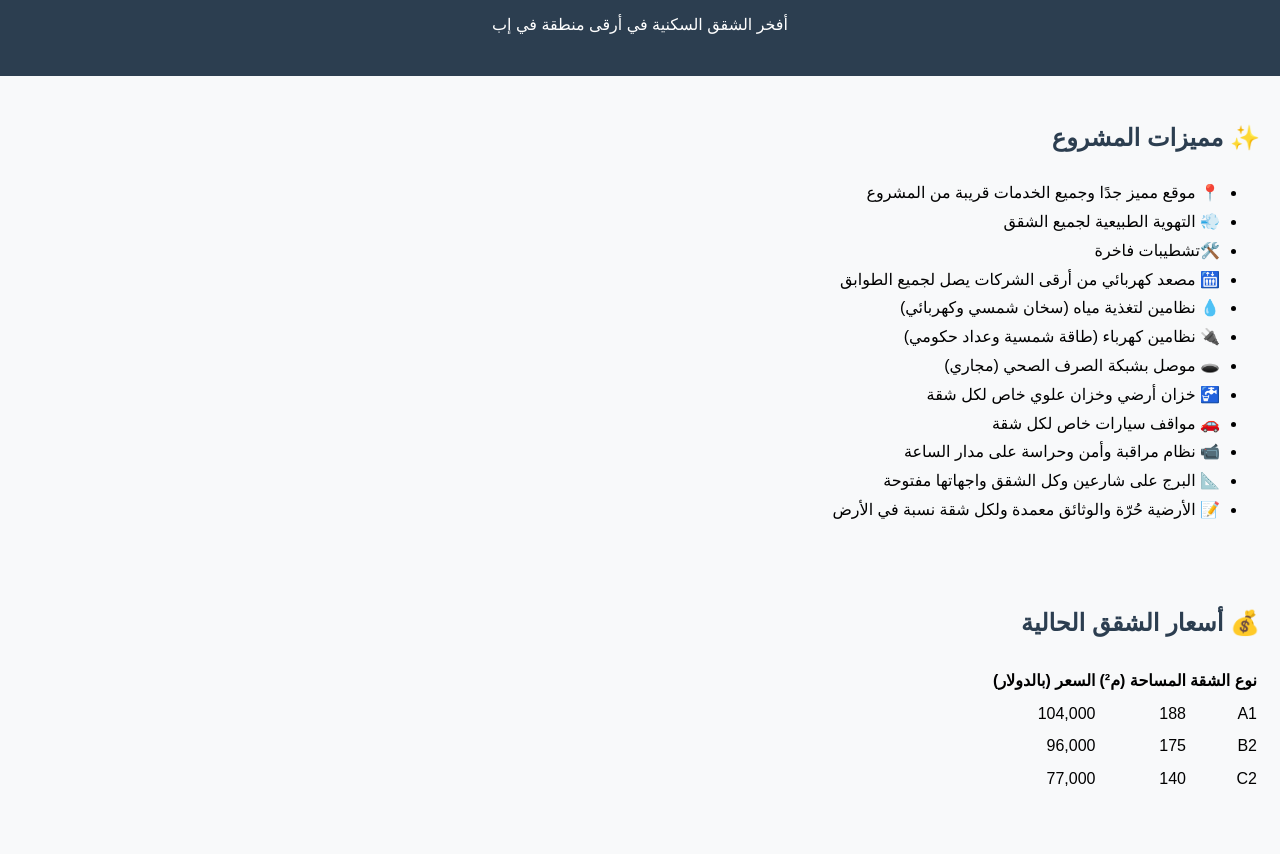
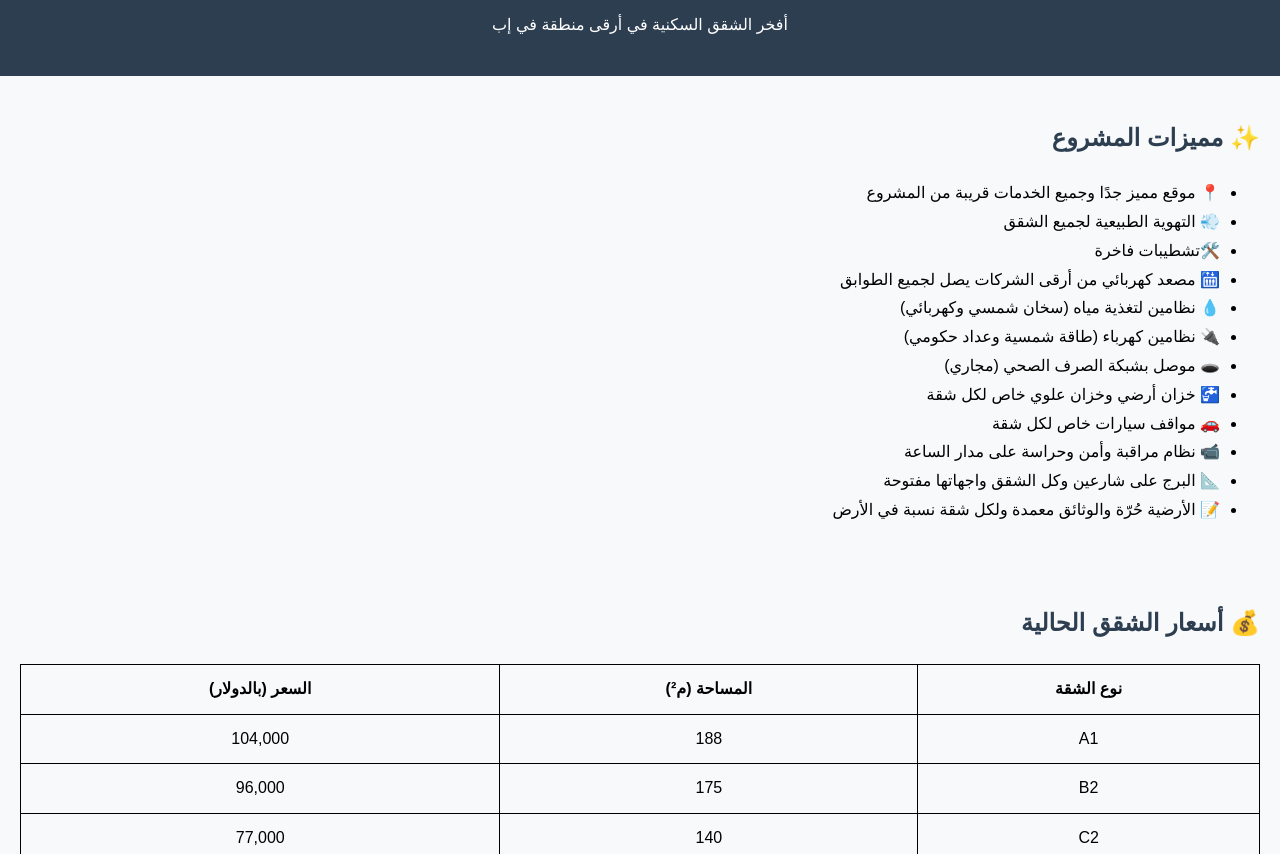
Before and after one commit to diyaribb/diyar_ibb, a plain HTML site: page index.html in a window 1280 px wide. Shown: the part 109-963 px from the top of the page. Drawn offline with Linux system fonts and the light colour scheme.

Commit message:
Update index.html

```diff
--- a/index.html
+++ b/index.html
@@ -52,6 +52,17 @@
             margin-top: 10px;
         }
     </style>
+<style>
+    table {
+      width: 100%;
+      border-collapse: collapse;
+    }
+    th, td {
+      border: 1px solid black;
+      padding: 10px;
+      text-align: center;
+    }
+  </style>
 </head>
 <body>
 
```
